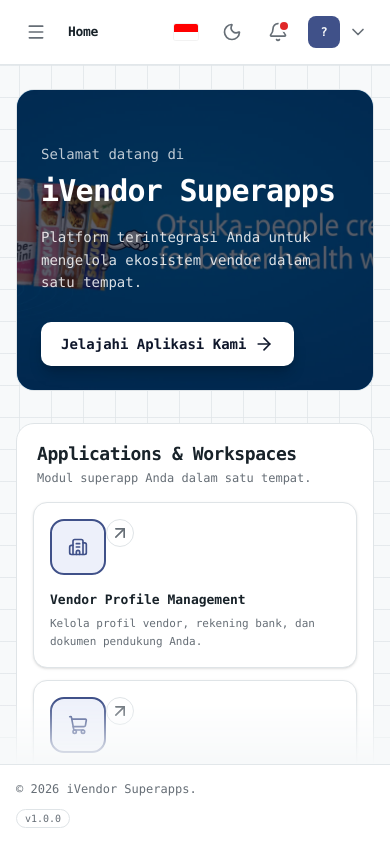
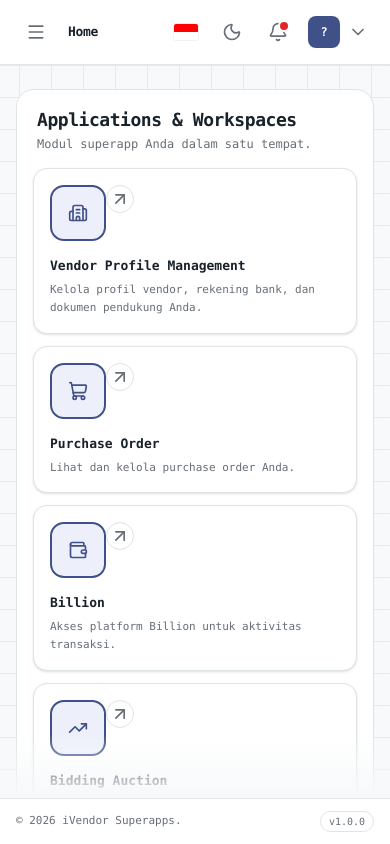
Before and after one commit to alecto1933/template-admin-angular, an Angular app: page /home in a window 390 px wide. Built offline with nearby package versions, Linux system fonts and the light colour scheme.

Commit message:
style(footer): adjust padding and layout for footer component style(home): update visibility for quick access section on small screens

```diff
--- a/src/app/layout/footer.ts
+++ b/src/app/layout/footer.ts
@@ -4,9 +4,9 @@ import { ChangeDetectionStrategy, Component } from '@angular/core';
   selector: 'app-footer',
   changeDetection: ChangeDetectionStrategy.OnPush,
   template: `
-    <footer class="border-t border-sidebar-border bg-sidebar px-4 py-4 md:px-6 lg:px-8">
+    <footer class="border-t border-sidebar-border bg-sidebar px-4 py-3 md:px-6 md:py-4 lg:px-8">
       <div
-        class="flex w-full flex-col gap-3 text-xs text-muted-foreground sm:flex-row sm:items-center sm:justify-between"
+        class="flex w-full flex-row items-center justify-between gap-2 text-[11px] text-muted-foreground sm:text-xs"
       >
         <p>© {{ year }} iVendor Superapps.</p>
         <div class="flex flex-wrap items-center gap-x-5 gap-y-2">
--- a/src/app/pages/home/home.page.html
+++ b/src/app/pages/home/home.page.html
@@ -1,5 +1,5 @@
 <div class="space-y-8">
-  <section class="relative overflow-hidden rounded-3xl border border-border">
+  <section class="relative hidden overflow-hidden rounded-3xl border border-border sm:block">
     <img
       src="/images/background.webp"
       alt=""
```
